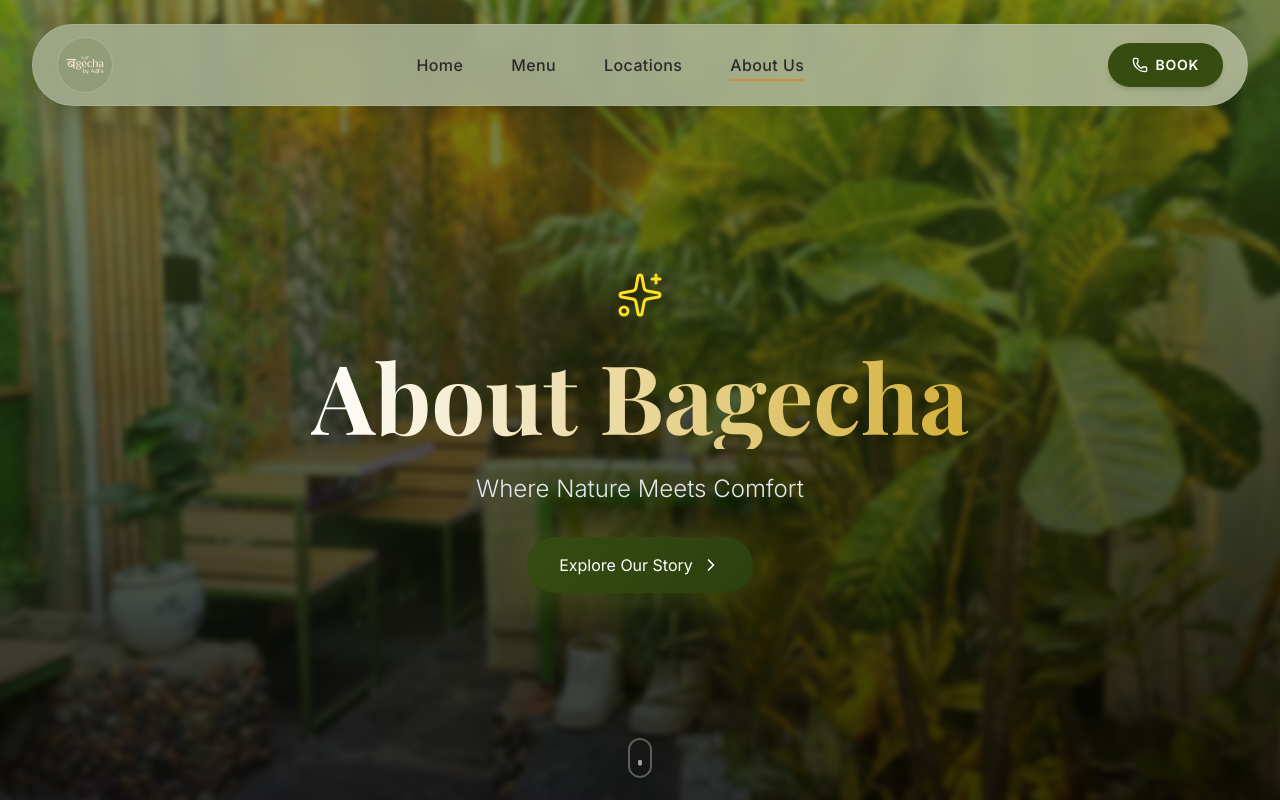
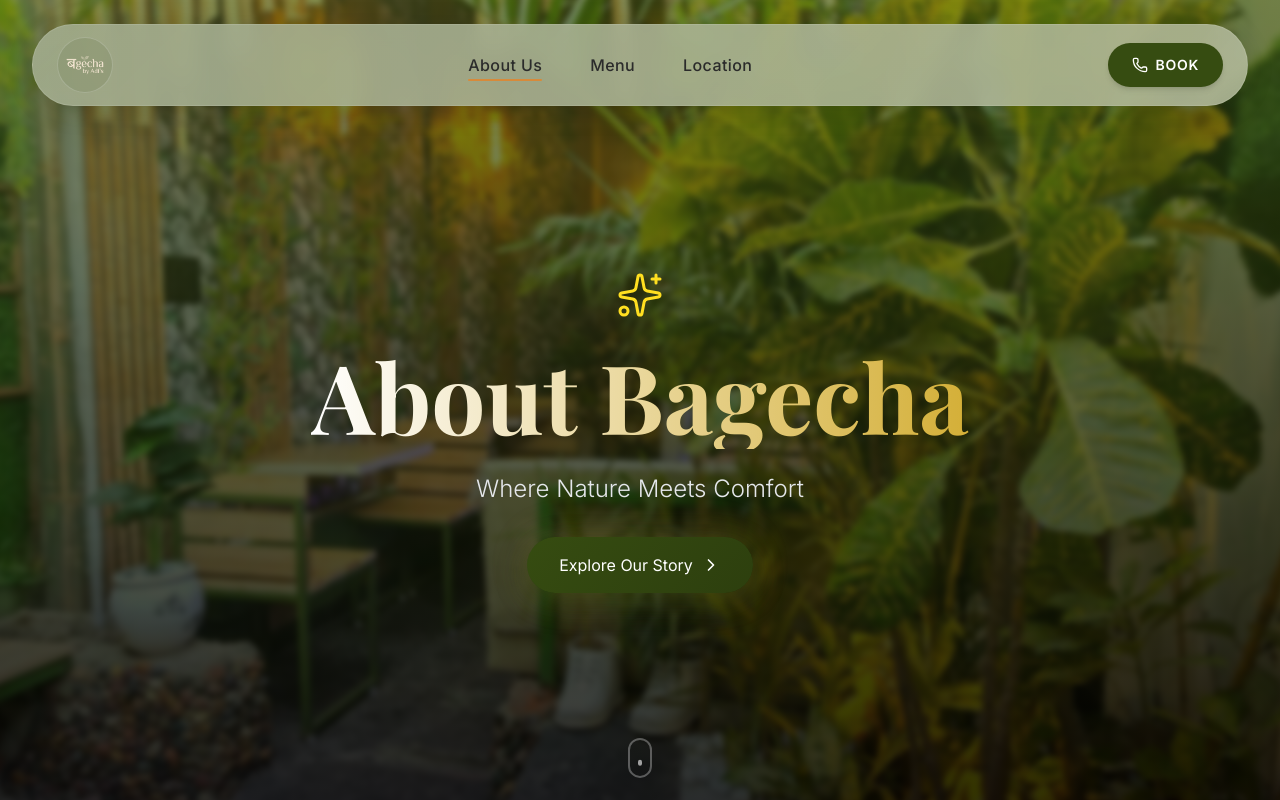
Before and after one commit to jaygupta-exe/bagecha-cafe, a Next.js app: page /about in a window 1280 px wide. Shown: the top 800 px of the page. Built offline with nearby package versions, Linux system fonts and the light colour scheme.

Commit message:
Remove Home page, add Location page, update Navbar to About Us > Menu > Location

```diff
--- /dev/null
+++ b/app/location/page.tsx
@@ -0,0 +1,22 @@
+import Navbar from "@/components/Navbar";
+import FloatingParticles from "@/components/FloatingParticles";
+import VisitUs from "@/components/VisitUs";
+import Footer from "@/components/Footer";
+
+export default function LocationPage() {
+  return (
+    <main className="relative min-h-screen" style={{ backgroundColor: "#364c11" }}>
+      <Navbar />
+      <FloatingParticles />
+
+      {/* Spacer for fixed navbar */}
+      <div className="pt-24" />
+
+      {/* Visit Us — map, hours, contact, socials */}
+      <VisitUs />
+
+      {/* Footer */}
+      <Footer />
+    </main>
+  );
+}
--- a/app/page.tsx
+++ b/app/page.tsx
@@ -1,30 +1,5 @@
-import AboutSection from "@/components/AboutSection";
-import CategoryShowcase from "@/components/CategoryShowcase";
-import FloatingParticles from "@/components/FloatingParticles";
-import VisitUs from "@/components/VisitUs";
-import Footer from "@/components/Footer";
-import Navbar from "@/components/Navbar";
+import { redirect } from "next/navigation";
 
 export default function Home() {
-  return (
-    <main className="relative" style={{ backgroundColor: "#364c11" }}>
-      <Navbar />
-      {/* Ambient floating particles across entire page */}
-      <FloatingParticles />
-
-      {/* About Us section */}
-      <AboutSection />
-
-      {/* Menu Showcase section */}
-      <CategoryShowcase />
-
-      {/* Visit Us — map, hours, contact, socials */}
-      <div id="locations">
-        <VisitUs />
-      </div>
-
-      {/* Footer */}
-      <Footer />
-    </main>
-  );
+  redirect("/about");
 }
--- a/components/Navbar.tsx
+++ b/components/Navbar.tsx
@@ -8,15 +8,14 @@ import { Menu, X, Phone } from "lucide-react";
 import { motion, AnimatePresence } from "framer-motion";
 
 const navLinks = [
-  { name: "Home", href: "/" },
+  { name: "About Us", href: "/about" },
   { name: "Menu", href: "/menu" },
-  { name: "Locations", href: "/#locations" },
-  { name: "About Us", href: "/about" },
+  { name: "Location", href: "/location" },
 ];
 
 export default function Navbar() {
   const pathname = usePathname();
-  const [active, setActive] = useState("Home");
+  const [active, setActive] = useState("About Us");
   const [isMenuOpen, setIsMenuOpen] = useState(false);
 
   // Sync active state with pathname
```
